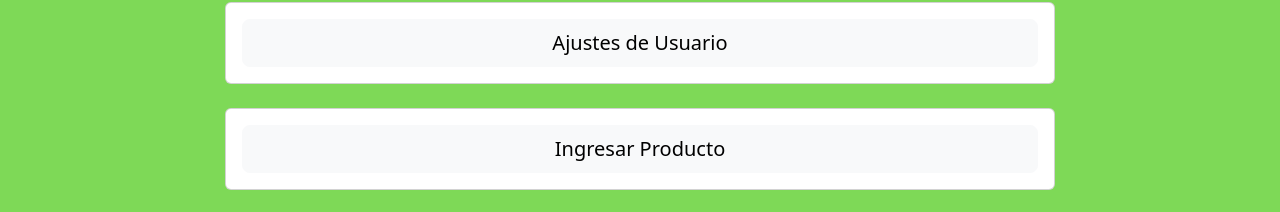
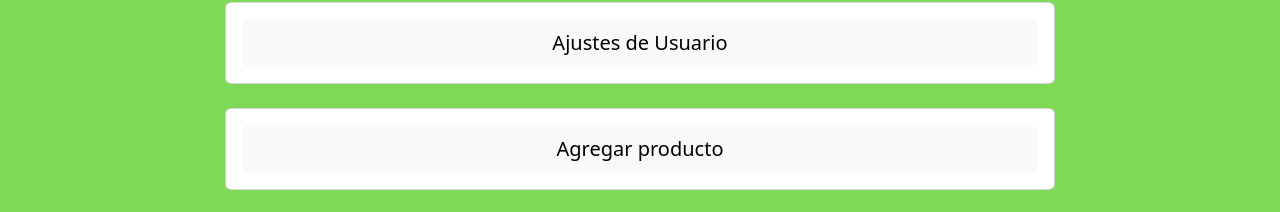
Before and after one commit to JoseQuevedo333/Proyecto_Final_Market_Place, a React (Vite) app in the folder Frontend/Market_Place/: page /profile in a window 1280 px wide. Shown: the part 422-634 px from the top of the page. Built offline with nearby package versions, Linux system fonts and the light colour scheme; sample sign-in values are in the browser's storage.

Commit message:
se conecto AddProductForm a Profile

```diff
--- a/Frontend/Market_Place/src/App.jsx
+++ b/Frontend/Market_Place/src/App.jsx
@@ -7,6 +7,7 @@ import NotFound from "./Pages/Notfound";
 import ComponentesFidel from "./Pages/ComponentesFidel";
 import ResultsFound from "./Pages/ResultsFound";
 import Profile from "./Pages/Profile";
+import AddProductForm from "./components/Forms/AddProductForm";
 
 
 
@@ -21,6 +22,9 @@ function App() {
       <Route path="/componentesfidel" element={<ComponentesFidel />} />
       <Route path="/categoria/cables" element={<ResultsFound />} />
       <Route path="/profile" element={<Profile />} />
+      <Route path="/add-product" element={<AddProductForm onSubmit={(data) => {
+    console.log("Producto guardado:", data); // Aquí se podria manejar el envío del formulario, como enviarlo a una API
+}} />} />
     </Routes>
   );
 }
--- a/Frontend/Market_Place/src/Pages/Profile.jsx
+++ b/Frontend/Market_Place/src/Pages/Profile.jsx
@@ -67,8 +67,8 @@ function Profile() {
               </Card>
 
               <Card className="p-3">
-                <Button variant="light" size="lg">
-                  Ingresar Producto
+                <Button  as={Link} to="/add-product" variant="light" size="lg">
+                Agregar producto
                 </Button>
               </Card>
 
```
